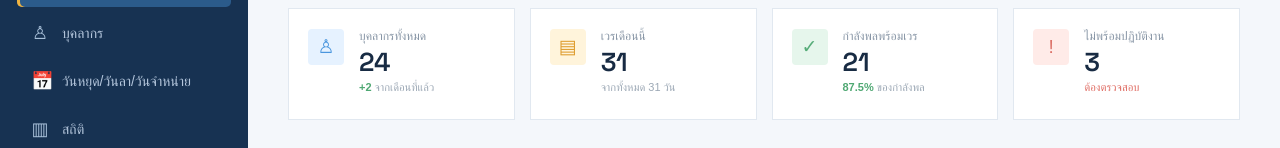
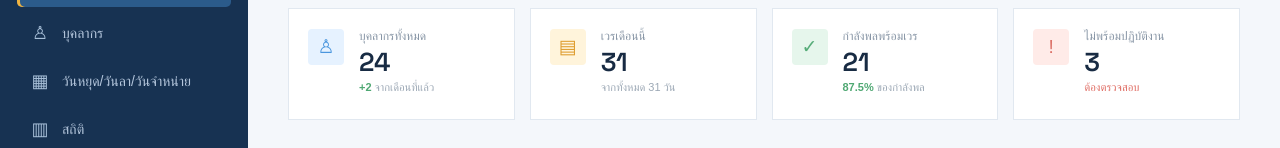
Before and after one commit to arm7701/duty-roster, a Vue app: page / in a window 1280 px wide. Shown: the part 214-362 px from the top of the page. Built offline with nearby package versions, Linux system fonts and the light colour scheme; a web font is replaced by a local one.

Commit message:
style: ปรับไอคอนเมนูวันหยุด/วันลา/วันจำหน่าย เป็น unicode glyph สไตล์เดียวกับแถบนำทาง

```diff
--- a/src/App.vue
+++ b/src/App.vue
@@ -272,7 +272,7 @@ onMounted(async () => {
     <aside class="sidebar">
       <div class="brand-lockup"><div class="brand-mark"><span>✦</span></div><div><p class="brand-title">SATOPS</p><p class="brand-subtitle">DUTY CONTROL</p></div></div>
       <div class="sidebar-section-label">เมนูหลัก</div>
-      <nav class="main-nav" aria-label="เมนูหลัก"><button v-for="item in ['ภาพรวม', 'ตารางเวร', 'บุคลากร', 'วันหยุด/วันลา/วันจำหน่าย', 'สถิติ']" :key="item" :class="['nav-item', { active: activeNav === item }]" @click="activeNav = item"><span class="nav-icon">{{ { 'ภาพรวม': '⌂', 'ตารางเวร': '▤', 'บุคลากร': '♙', 'วันหยุด/วันลา/วันจำหน่าย': '📅', 'สถิติ': '▥' }[item] }}</span>{{ item }}</button></nav>
+      <nav class="main-nav" aria-label="เมนูหลัก"><button v-for="item in ['ภาพรวม', 'ตารางเวร', 'บุคลากร', 'วันหยุด/วันลา/วันจำหน่าย', 'สถิติ']" :key="item" :class="['nav-item', { active: activeNav === item }]" @click="activeNav = item"><span class="nav-icon">{{ { 'ภาพรวม': '⌂', 'ตารางเวร': '▤', 'บุคลากร': '♙', 'วันหยุด/วันลา/วันจำหน่าย': '▦', 'สถิติ': '▥' }[item] }}</span>{{ item }}</button></nav>
       <div class="sidebar-section-label system-label">ระบบ</div>
       <nav class="main-nav"><button v-for="item in ['ประวัติการแก้ไข', 'ผู้ใช้งาน', 'ตั้งค่า']" :key="item" :class="['nav-item', { active: activeNav === item }]" @click="activeNav = item"><span class="nav-icon">{{ { 'ประวัติการแก้ไข': '⌁', 'ผู้ใช้งาน': '♧', 'ตั้งค่า': '⚙' }[item] }}</span>{{ item }}</button></nav>
       <div class="sidebar-footer"><div class="secure-indicator"><span></span> ระบบปฏิบัติการปกติ</div><div class="sidebar-version">SATOPS v1.0.0 · DEMO DATA</div></div>
```
